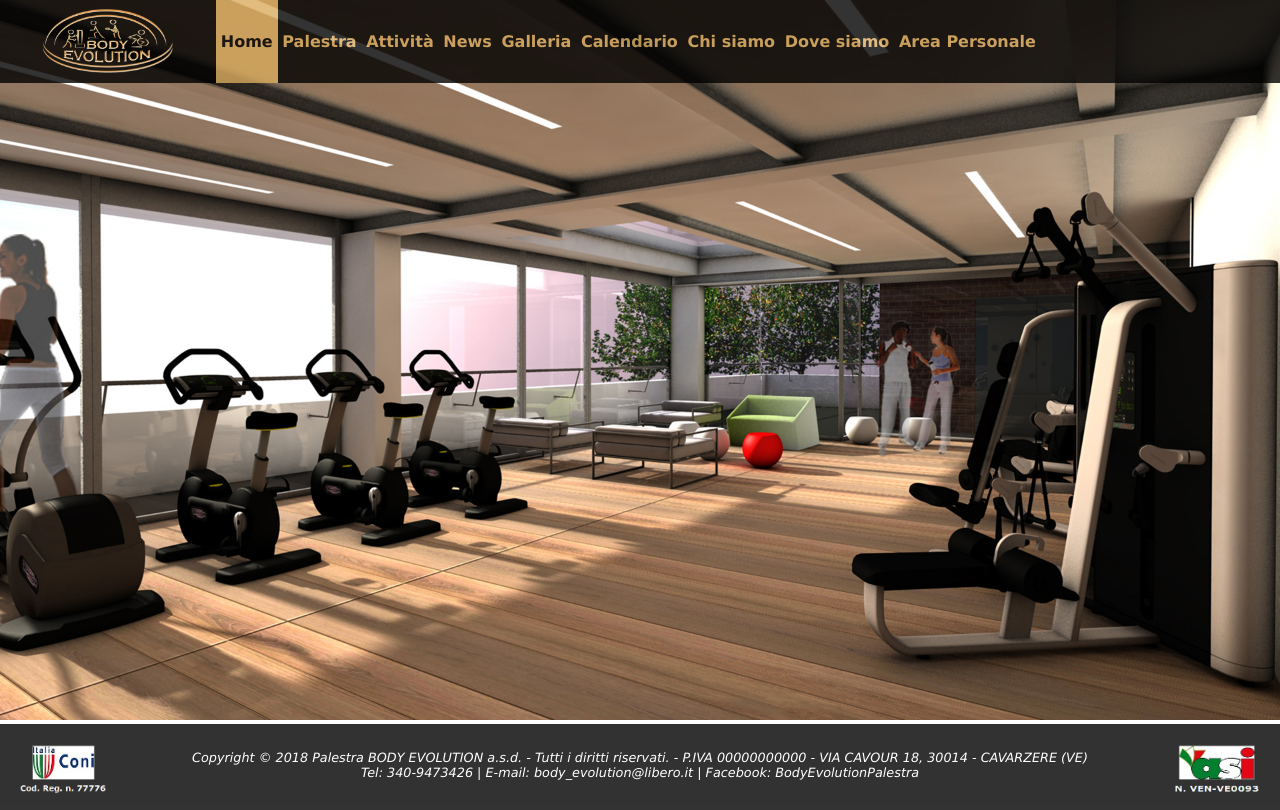
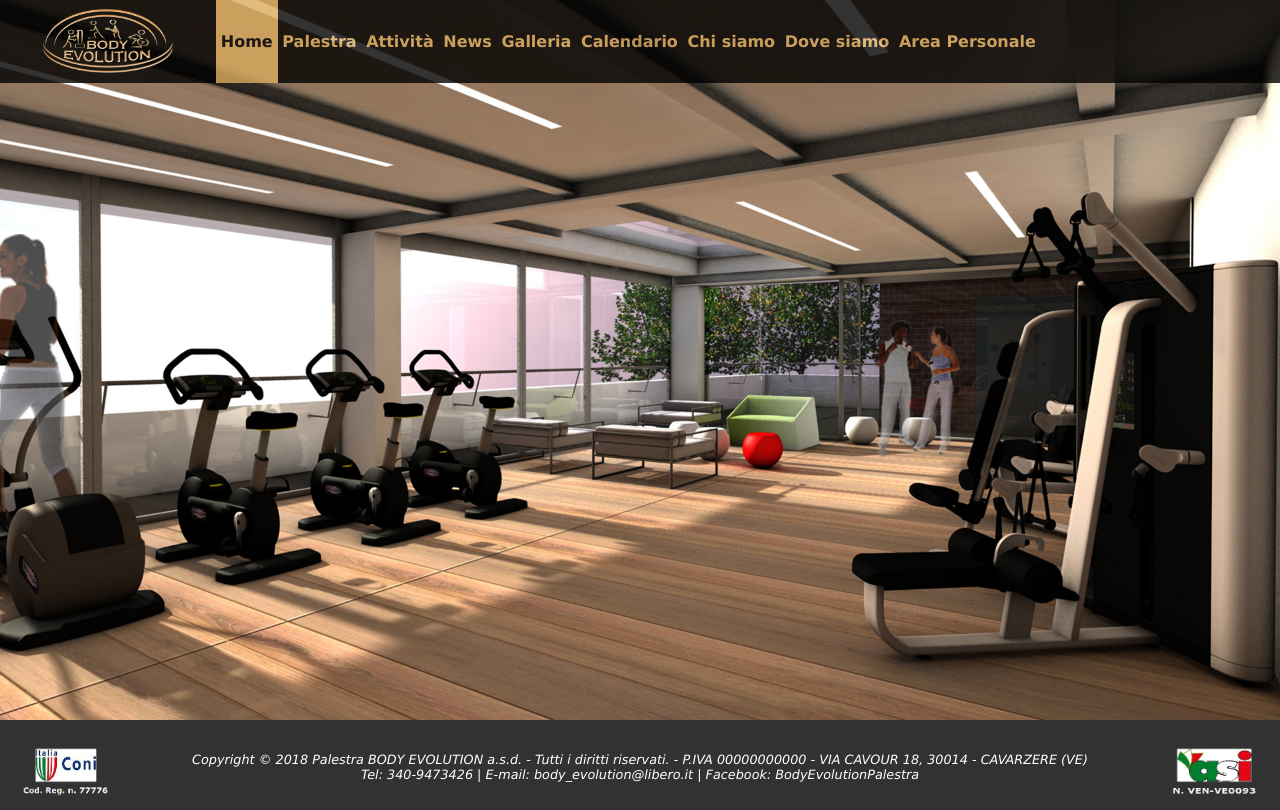
Before and after one commit to ShiroAimai/Tecweb-Project, a PHP site: page /HTML/Home.html in a window 1280 px wide. Run offline with PHP 8.4, Linux system fonts and the light colour scheme.

Commit message:
Update Desktop.css

```diff
--- a/CSS/Desktop.css
+++ b/CSS/Desktop.css
@@ -11,6 +11,7 @@ html, body {
 	padding: 0;
 	font-size: 100%;
 	font-family: Verdana, Arial, Helvetica, sans-serif;
+	background-color: #323232;
 }
 
 
@@ -82,6 +83,7 @@ SEZIONE DESCRIZIONE
 #Sfondo {
 	max-width: 100%;
 	height: auto;
+	width:auto;
 }
 
 
@@ -94,7 +96,8 @@ SEZIONE FOOTER
 */
 
 #Footer {
-	padding: 1em;
+
+	padding: 1.2em;
 	text-align: center;
 	font-style: italic;
 	font-size: 0.8em;
```
